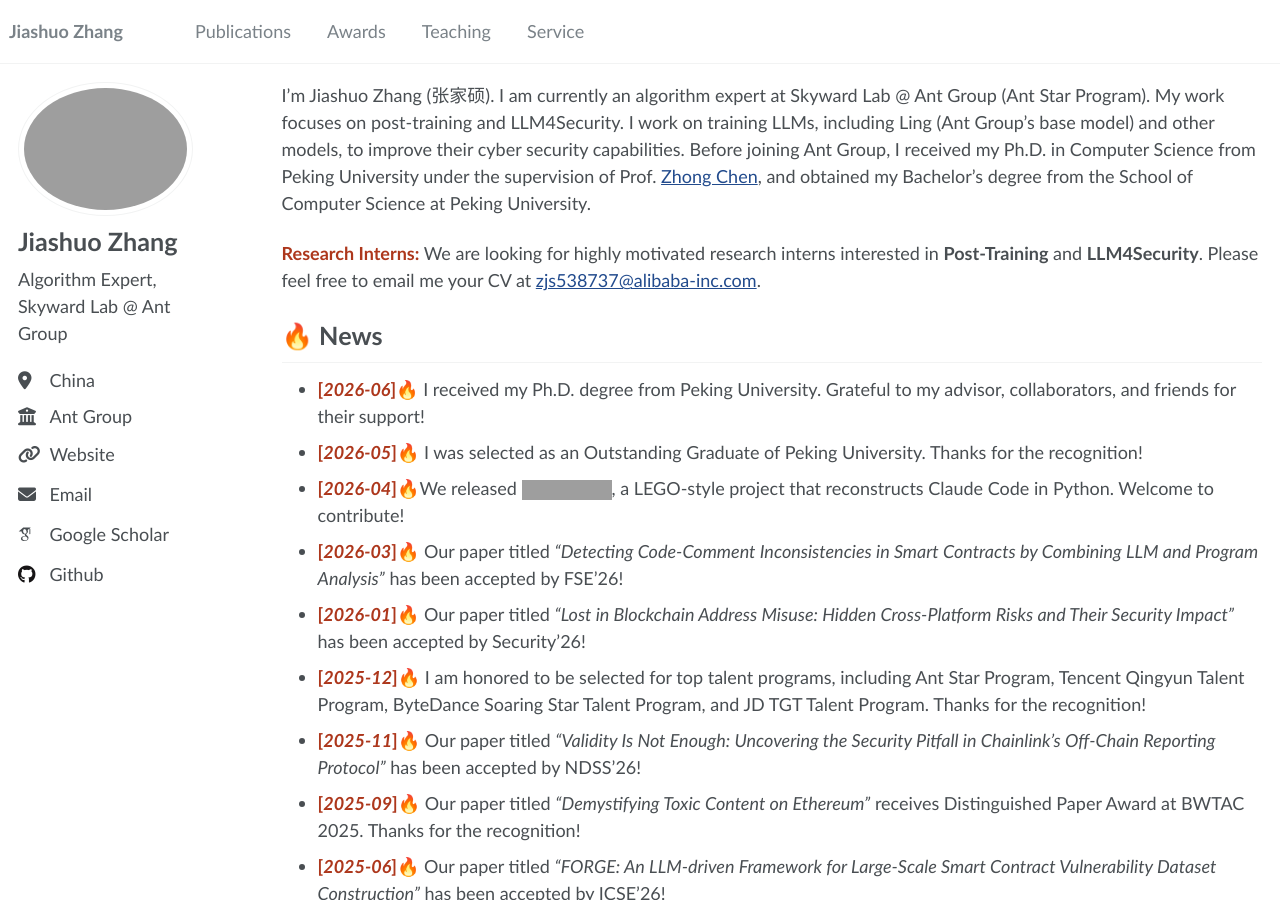
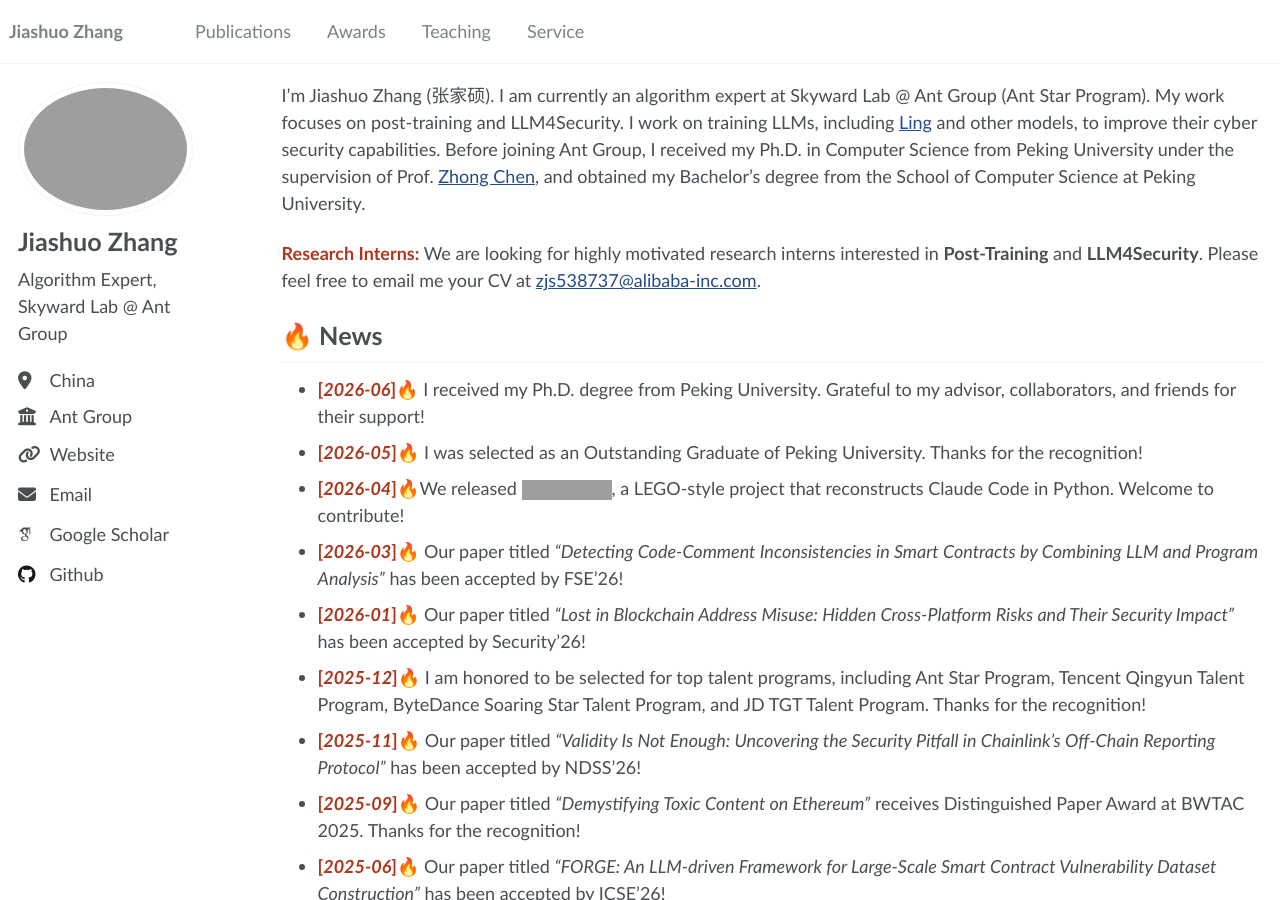
Before and after one commit to zhangjiashuo-cs/zhangjiashuo-cs.github.io, a Jekyll site: the page built from _pages/about.md, in a window 1280 px wide and 900 px high. Built offline with Jekyll 4.4.1, drawn with Linux system fonts in a browser that asks for light colours; some web fonts are replaced; grey boxes are pictures that could not be loaded.

Commit message:
Link Ling in profile intro

```diff
--- a/_pages/about.md
+++ b/_pages/about.md
@@ -6,7 +6,7 @@
   - /about.html
 ---
 
-I’m Jiashuo Zhang (张家硕). I am currently an algorithm expert at Skyward Lab @ Ant Group (Ant Star Program). My work focuses on post-training and LLM4Security. I work on training LLMs, including Ling (Ant Group's base model) and other models, to improve their cyber security capabilities. Before joining Ant Group, I received my Ph.D. in Computer Science from Peking University under the supervision of Prof. [Zhong Chen](https://cs.pku.edu.cn/info/1062/1605.htm), and obtained my Bachelor’s degree from the School of Computer Science at Peking University.
+I’m Jiashuo Zhang (张家硕). I am currently an algorithm expert at Skyward Lab @ Ant Group (Ant Star Program). My work focuses on post-training and LLM4Security. I work on training LLMs, including [Ling](https://www.ant-ling.com/en/) and other models, to improve their cyber security capabilities. Before joining Ant Group, I received my Ph.D. in Computer Science from Peking University under the supervision of Prof. [Zhong Chen](https://cs.pku.edu.cn/info/1062/1605.htm), and obtained my Bachelor’s degree from the School of Computer Science at Peking University.
 
 <span style="color:#AD371C">**Research Interns:**</span> We are looking for highly motivated research interns interested in **Post-Training** and **LLM4Security**. Please feel free to email me your CV at [zjs538737@alibaba-inc.com](mailto:zjs538737@alibaba-inc.com).
 
```
